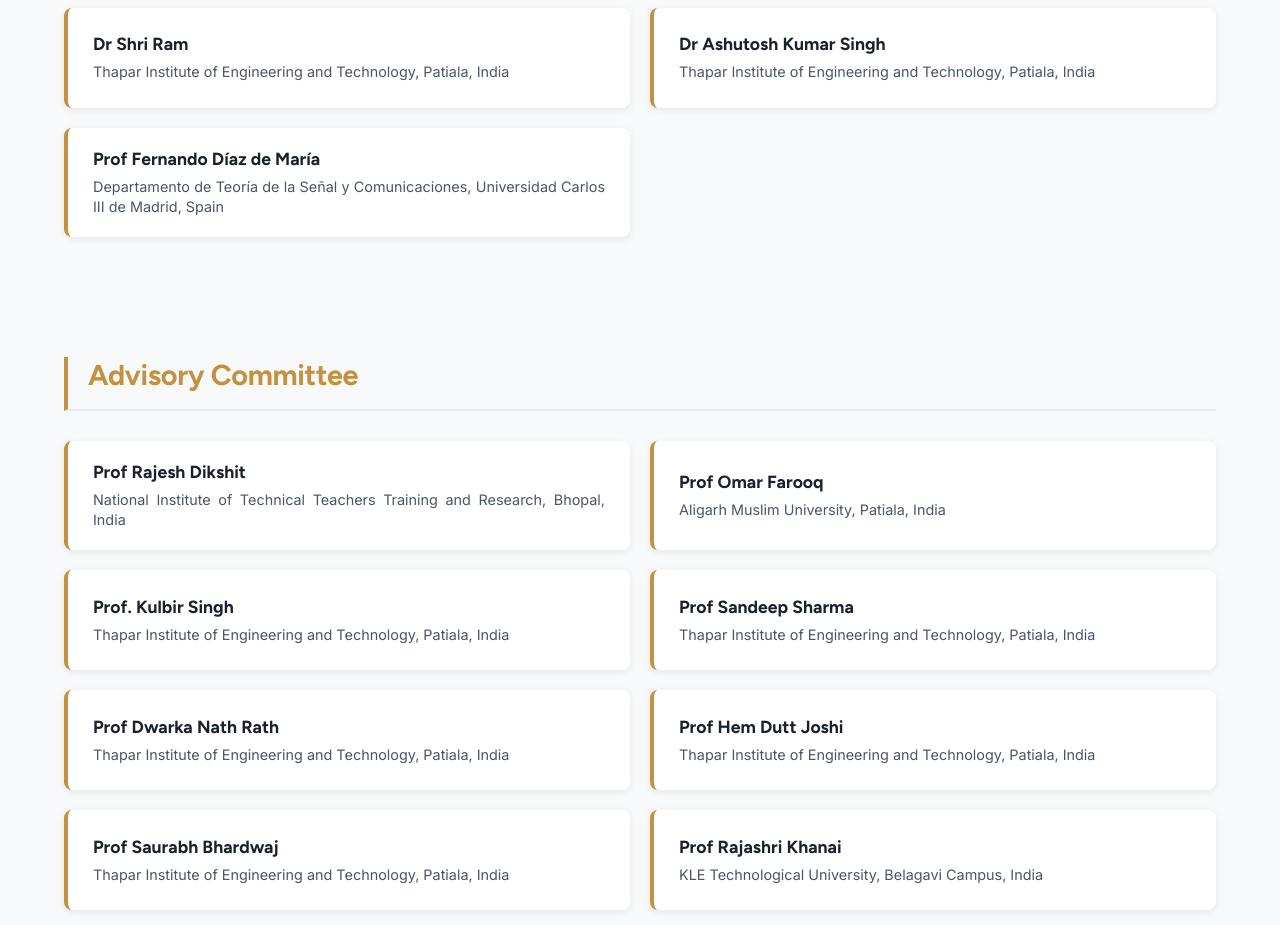
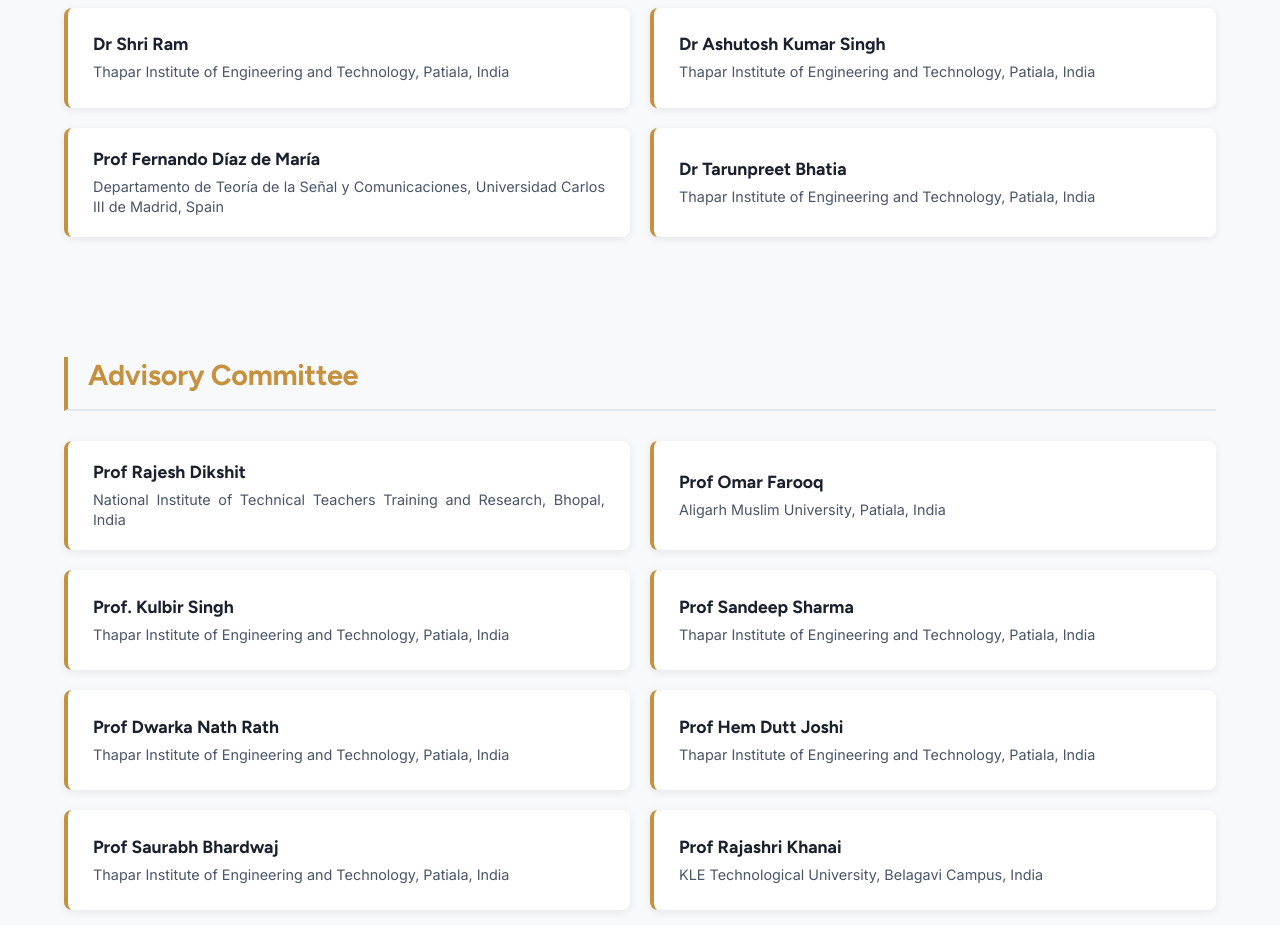
Before and after one commit to mesaaransh/aidlhcsy-thapar, a React (Vite) app: page /OrgCommittee in a window 1280 px wide. Shown: the part 2680-3605 px from the top of the page. Built offline with nearby package versions, Linux system fonts and the light colour scheme.

Commit message:
steering changes

```diff
--- a/src/info/Committees.js
+++ b/src/info/Committees.js
@@ -51,6 +51,7 @@
                 { name: 'Dr Shri Ram', img: './dummy.jpg', position: 'Thapar Institute of Engineering and Technology, Patiala, India' },
                 { name: 'Dr Ashutosh Kumar Singh', img: './dummy.jpg', position: 'Thapar Institute of Engineering and Technology, Patiala, India' },
                 { name: 'Prof Fernando Díaz de María', img: './dummy.jpg', position: 'Departamento de Teoría de la Señal y Comunicaciones, Universidad Carlos III de Madrid, Spain' },
+                { name: 'Dr Tarunpreet Bhatia', img: './dummy.jpg', position: 'Thapar Institute of Engineering and Technology, Patiala, India' },
 
             ],
         },
```
